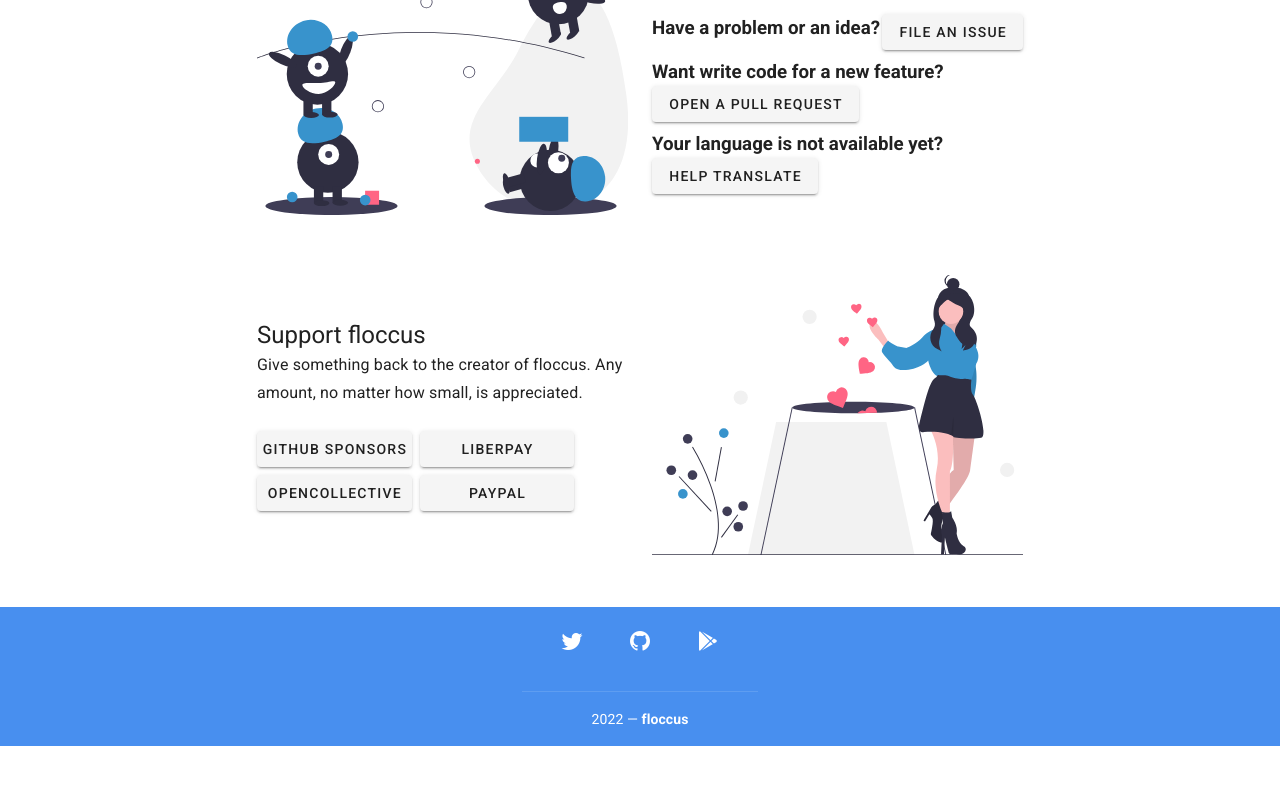
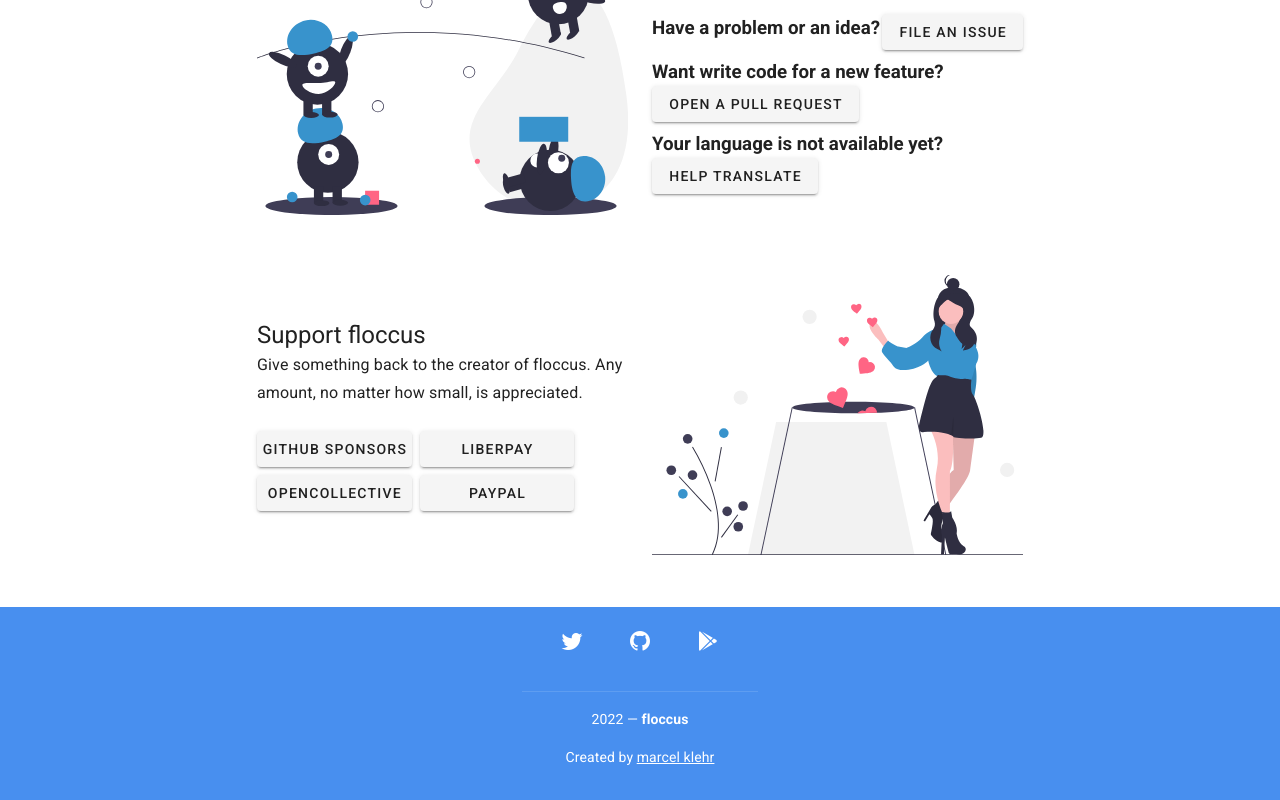
Before and after one commit to floccusaddon/nuxt-website, a Nuxt app: page / in a window 1280 px wide. Shown: the part 1095-1895 px from the top of the page. Before the commit the page ends 1841 px from the top, so only its background shows below. Built offline with nearby package versions, Linux system fonts and the light colour scheme.

Commit message:
Add my name

```diff
--- a/layouts/default.vue
+++ b/layouts/default.vue
@@ -43,7 +43,8 @@
         <v-divider></v-divider>
 
         <v-card-text class="white--text">
-          {{ new Date().getFullYear() }} — <strong>floccus</strong>
+          <p>{{ new Date().getFullYear() }} — <strong>floccus</strong></p>
+          <p>Created by <a href="https://marcelklehr.de/" class="white--text">marcel klehr</a></p>
         </v-card-text>
       </v-card>
     </v-footer>
```
